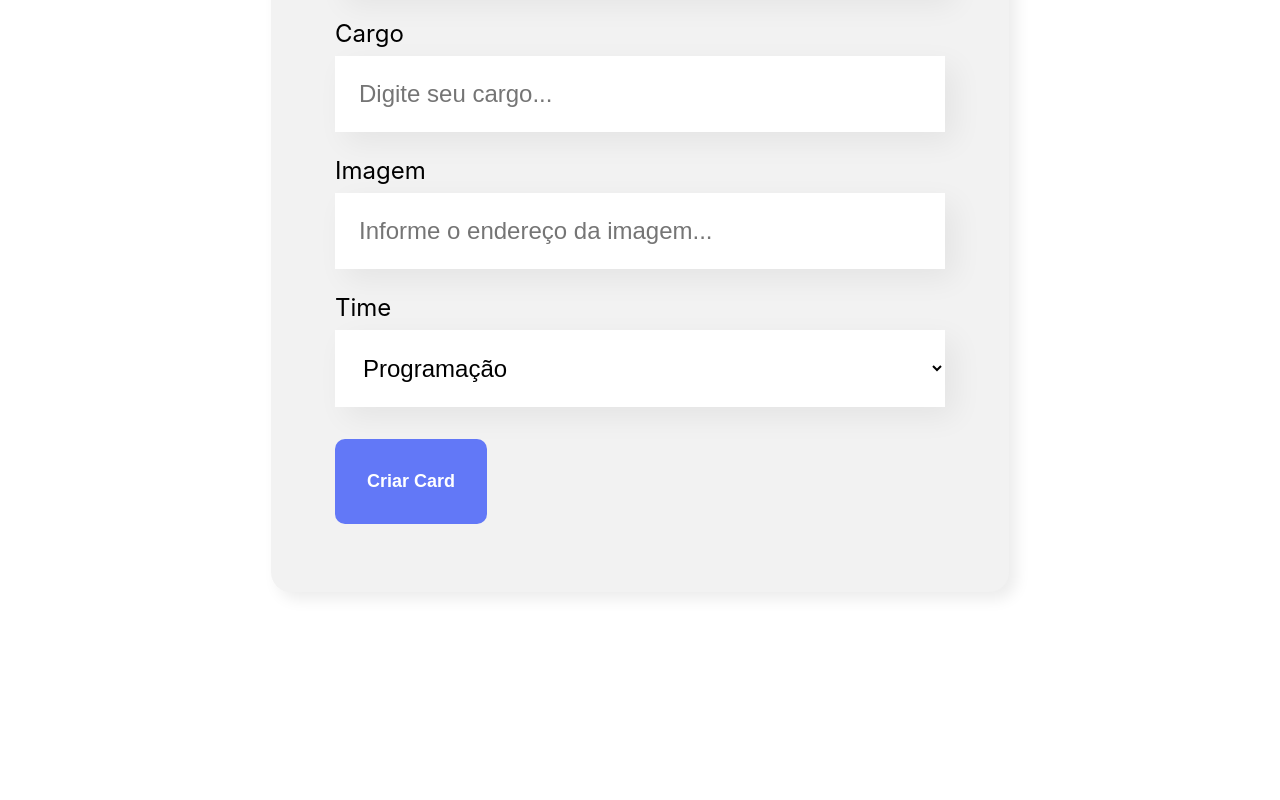
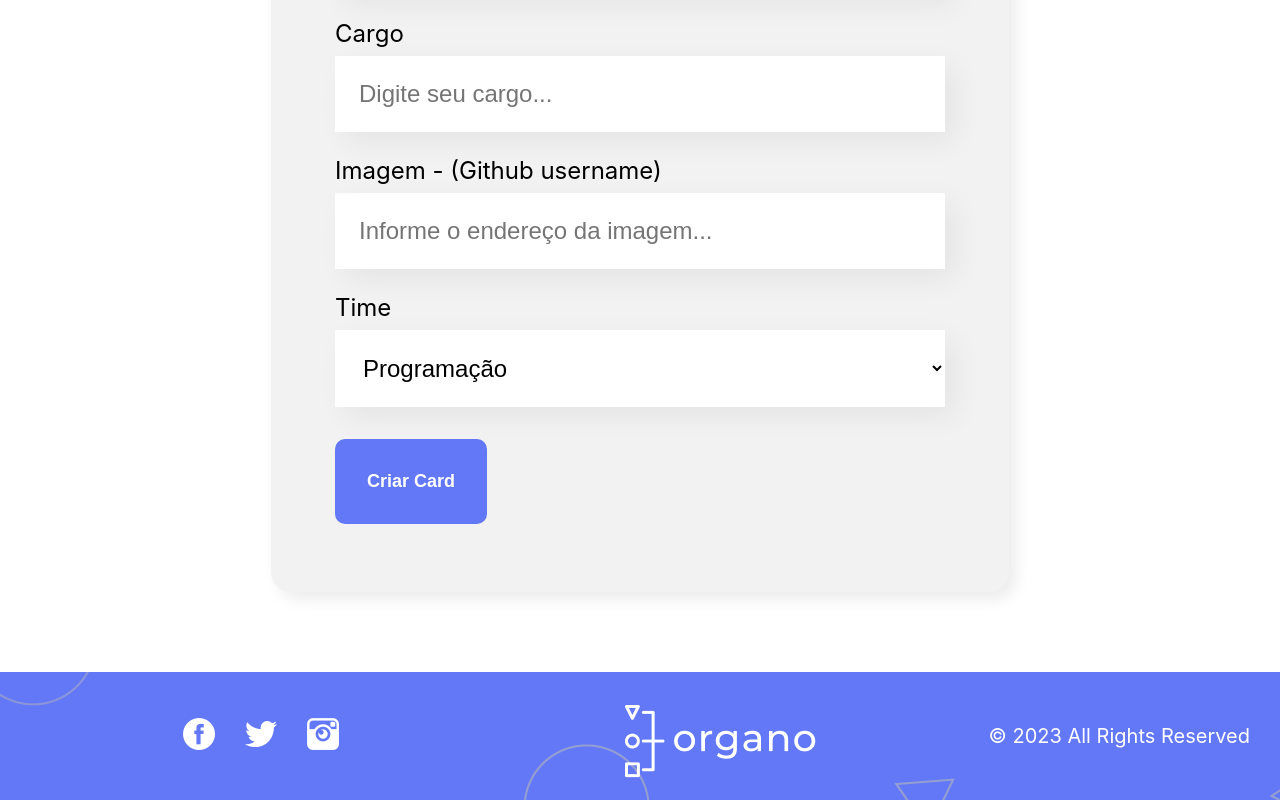
Before and after one commit to kojirenan/git-organize, a React (Create React App) app: page / in a window 1280 px wide. Shown: the part 805-1605 px from the top of the page. Before the commit the page ends 1477 px from the top, so only its background shows below. Built offline with nearby package versions, Linux system fonts and the light colour scheme; the HTML template or start-up script is replaced by a standard one.

Commit message:
Teams and Cards create, Footer finished

```diff
--- a/src/App.js
+++ b/src/App.js
@@ -1,11 +1,69 @@
 import Banner from './components/Banner';
 import Form from './components/Form';
+import { useState } from 'react';
+import Team from './components/Team';
+import Footer from './components/Footer';
 
 function App() {
+  const teams = [
+    {
+      name: "Programação",
+      primaryColor: "#57C278",
+      secundaryColor: "#D9F7E9"
+    },
+    {
+      name: "Front-end",
+      primaryColor: "#82CFFA",
+      secundaryColor: "#E8F8FF"
+    },
+    {
+      name: "Data-Science",
+      primaryColor: "#A6D157",
+      secundaryColor:"#F0F8E2"
+    },
+    {
+      name: "Dev-Ops",
+      primaryColor: "#E06B69",
+      secundaryColor: "#FDE7E8"
+    },
+    {
+      name: "UX e UI",
+      primaryColor: "#DB6EBF",
+      secundaryColor: "#FAE9F5"
+    },
+    {
+      name: "Mobile",
+      primaryColor: "#FFBA05",
+      secundaryColor: "#FFF5D9"
+    },
+    {
+      name: "Inovação e Gestão",
+      primaryColor: "#FF8A29",
+      secundaryColor: "#FFEEDF"
+    }
+  ]
+
+  const [employees, setEmployees] = useState([]);
+  const onAddNewEmployee = (employee) => {
+    console.log(employee);
+    setEmployees([...employees, employee]);
+  }
+
   return (
     <div className="App">
       <Banner />
-      <Form />
+      <Form
+        teams={teams.map(team => team.name)}
+        onRegisteredEmployee={employee => onAddNewEmployee(employee)}
+      />
+      {teams.map(team => <Team
+        key={team.name}
+        teamName={team.name}
+        primaryColor={team.primaryColor}
+        secundaryColor={team.secundaryColor}
+        employees={employees.filter(employee => employee.team === team.name)}
+      />)}
+      <Footer />
     </div>
   );
 }
--- /dev/null
+++ b/src/components/Card/Card.css
@@ -0,0 +1,27 @@
+.card {
+    width: 262px;
+    background-image: linear-gradient(180deg, #57C278 33%, #FFF 30%);
+    padding: 40px 0 28px;
+    box-shadow: 5px 5px 15px rgba(0, 0, 0, 0.08);
+    border-radius: 10px;
+}
+
+.card img {
+    width: 120px;
+    height: 120px;
+    border-radius: 50%;
+    object-fit: cover;
+}
+
+.info h4 {
+    color: rgba(98, 120, 247, 1);
+    font-weight: 600;
+    font-size: 18px;
+    line-height: 22px;
+}
+
+.info p {
+    font-size: 14px;
+    line-height: 20px;
+    font-weight: 400;
+}
--- /dev/null
+++ b/src/components/Card/index.js
@@ -0,0 +1,15 @@
+import './Card.css';
+
+const Card = ({ name, image, office}) => {
+    return(
+        <div className="card">
+            <img src={image} alt={name}/>
+            <div className="info">
+                <h4>{name}</h4>
+                <p>{office}</p>
+            </div>
+        </div>
+    )
+};
+
+export default Card;
--- /dev/null
+++ b/src/components/Footer/Footer.css
@@ -0,0 +1,25 @@
+.footer {
+    display: flex;
+    background: #6278F7 url("../../../public/images/fundo.png") no-repeat center;
+    justify-content: space-between;
+    align-items: center;
+    padding: 30px;
+}
+
+.list {
+    width: 33vw;
+    display: flex;
+    list-style: none;
+    justify-content: center;
+    gap: 30px
+}
+
+.logo {
+    height: 63px;
+}
+
+.content {
+    color: white;
+    font-size: 20px;
+    line-height: 24px;
+}
--- /dev/null
+++ b/src/components/Footer/index.js
@@ -0,0 +1,21 @@
+import './Footer.css';
+
+const Footer = () => {
+    return (
+        <footer className="footer">
+             <ul className='list'>
+                <li><a href="#"><img src="/images/fb.png" alt="facebook" /></a></li>
+                <li><a href="#"><img src="/images/tw.png" alt="twitter" /></a></li>
+                <li><a href="#"><img src="/images/ig.png" alt="instagram" /></a></li>
+             </ul>
+             <div className='logo'>
+                <img src="/images/logo.png" alt="logo" />
+             </div>
+             <div className='content'>
+                <p>© 2023 All Rights Reserved</p>
+             </div>
+        </footer>
+    )
+}
+
+export default Footer;
--- a/src/components/Form/index.js
+++ b/src/components/Form/index.js
@@ -4,17 +4,7 @@ import SelectList from '../SelectList';
 import Button from '../Button';
 import { useState } from 'react';
 
-const Form = () => {
-    const teams = [
-        "Programação",
-        "Front-End",
-        "Data Science",
-        "Dev-Ops",
-        "UX e UI",
-        "Mobile",
-        "Inovação e Gestão"
-    ]
-
+const Form = (props) => {
     const [name, setName] = useState("");
     const [office, setOffice] = useState("");
     const [image, setImage] = useState("");
@@ -22,7 +12,12 @@ const Form = () => {
 
     const saveForm = (e) => {
         e.preventDefault()
-        console.log("Form submit => ", name, office, image,  team)
+        props.onRegisteredEmployee({
+            name,
+            office,
+            image: `https://github.com/${image}.png`,
+            team
+        })
     }
 
     return(
@@ -31,8 +26,8 @@ const Form = () => {
                 <h2>Preencha os dados para criar o card do colaborador.</h2>
                 <InputText binding={true} label="Nome" placeholder="Digite seu nome" value={name} onChange={value => setName(value)}/>
                 <InputText binding={true} label="Cargo" placeholder="Digite seu cargo" value={office} onChange={value => setOffice(value)}/>
-                <InputText label="Imagem" placeholder="Informe o endereço da imagem" value={image} onChange={value => setImage(value)}/>
-                <SelectList binding={true} label="Time" items={teams} value={team} onChange={value => setTeam(value)}/>
+                <InputText label="Imagem - (Github username)" placeholder="Informe o endereço da imagem" value={image} onChange={value => setImage(value)}/>
+                <SelectList binding={true} label="Time" items={props.teams} value={team} onChange={value => setTeam(value)}/>
                 <Button>
                     Criar Card
                 </Button>
--- /dev/null
+++ b/src/components/Team/Team.css
@@ -0,0 +1,19 @@
+.team {
+    text-align: center;
+    padding: 34px 0 40px;
+}
+
+.team h3 {
+    display: inline-block;
+    font-size: 32px;
+    line-height: 43px;
+    border-bottom: 4px solid;
+    padding-bottom: 10px;
+}
+
+.team .members {
+    display: flex;
+    justify-content: center;
+    gap: 24px;
+    flex-wrap: wrap;
+}
--- /dev/null
+++ b/src/components/Team/index.js
@@ -0,0 +1,15 @@
+import Card from '../Card';
+import './Team.css';
+
+const Team = (props) => {
+    return (
+        props.employees.length > 0 && <section className='team' style={{ backgroundColor: props.secundaryColor }}>
+            <h3 style={{ borderColor: props.primaryColor}}>{props.teamName}</h3>
+            <div className='members'>
+                {props.employees.map(employee => <Card key={employee.name} name={employee.name} image={employee.image} office={employee.office}/>)}
+            </div>
+        </section>
+    )
+}
+
+export default Team;
```
